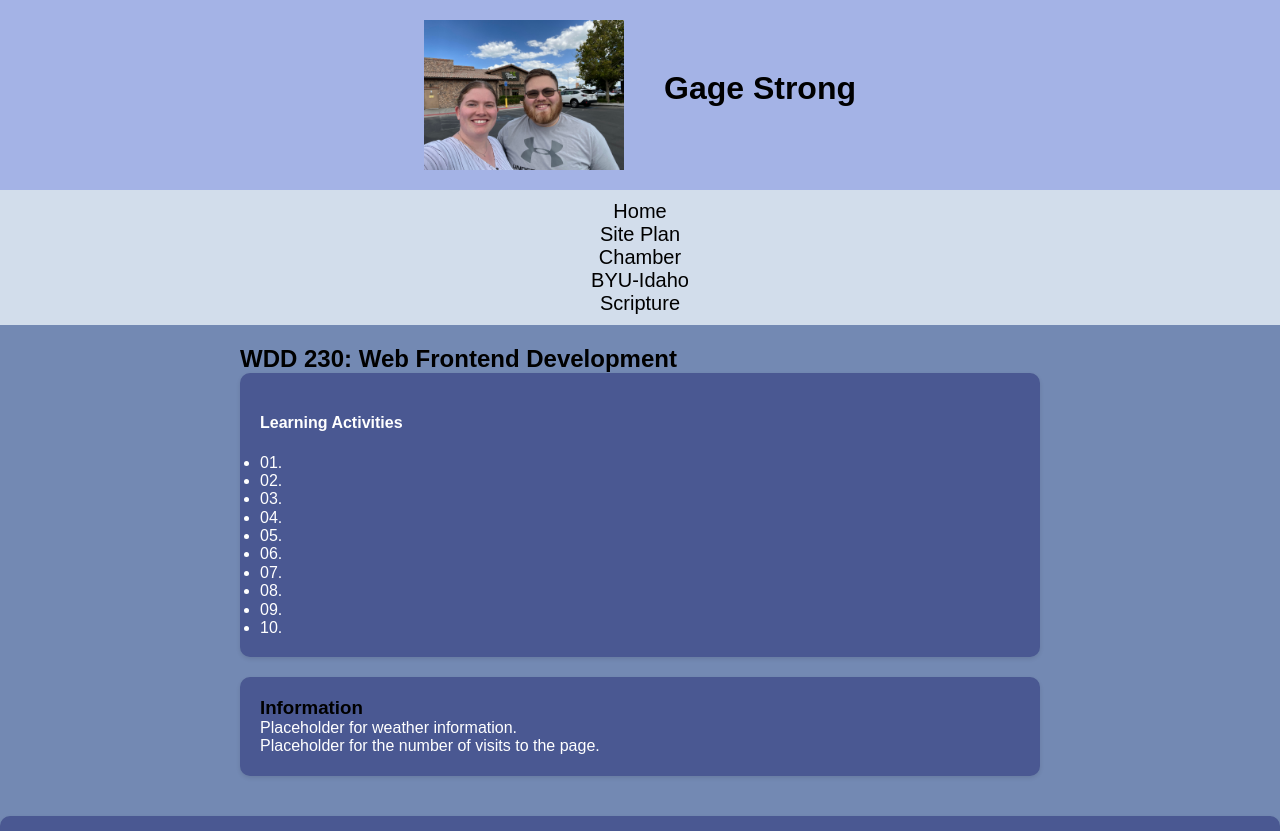
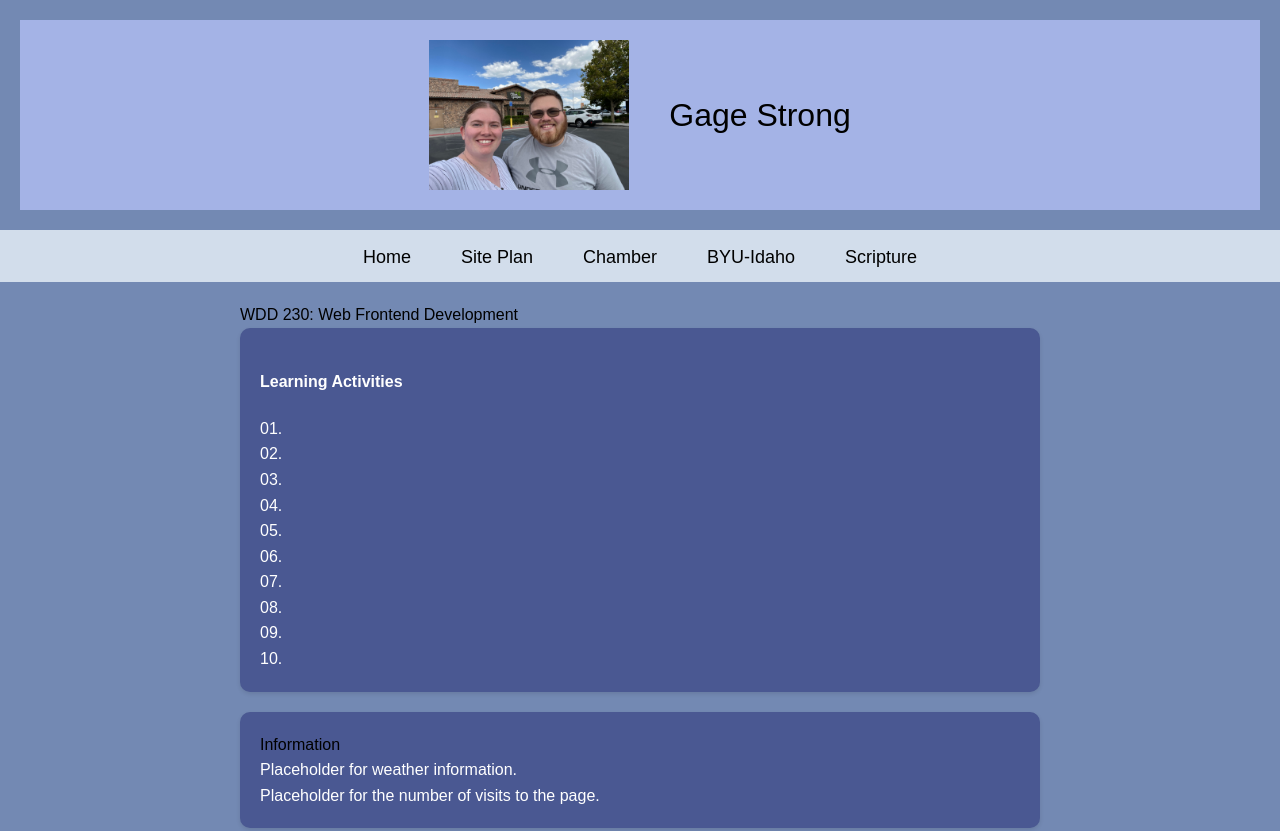
Before and after one commit to TheTubbyRaider/wdd230, a plain HTML site: page index.html in a window 1280 px wide. Shown: the top 831 px of the page. Drawn offline with nearby package versions, Linux system fonts and the light colour scheme.

Commit message:
updated screen size and normalize css

```diff
--- a/index.html
+++ b/index.html
@@ -11,9 +11,10 @@
     <meta property="homepage:type" content="website" />
     <meta property="homepage:url" content="http://127.0.0.1:5500/index.html" />
     <meta property="homepage:image" content="https://wasatchmovingco.com/wp-content/uploads/2019/04/Untitled-design-17.png" />
+    <link rel="stylesheet" href="styles/normalize.css">
+    <link rel="stylesheet" type="text/css" href="styles/larger.css">
+    <link rel="icon" href="images/favicon.ico">
     <link rel="stylesheet" type="text/css" href="styles/base.css">
-    <link rel="stylesheet" href="styles/normalize.css">
-    <link rel="icon" href="images/favicon.ico">
 
 </head>
 <body>
--- a/styles/base.css
+++ b/styles/base.css
@@ -29,7 +29,7 @@ main {
 
 h1 {
     padding-top: 50px;
-    font-size: 50px;
+    font-size: 40px;
     color: #000000;
 }
 
@@ -78,6 +78,26 @@ nav {
     padding: 10px 0;
 }
 
+nav ul {
+    display: flex;
+    flex-direction: column;
+}
+
+@media screen and (min-width: 768px) {
+    nav ul {
+        flex-direction: row;
+        justify-content: center;
+    }
+
+    nav li {
+        margin: 0 15px;
+    }
+
+    h1 {
+        font-size: 32px;
+    }
+}
+
 nav a {
     text-decoration: none;
     color: #000;
--- /dev/null
+++ b/styles/larger.css
@@ -0,0 +1,20 @@
+
+@media screen and (min-width: 768px) {
+
+    body {
+        font-size: 16px;
+        background-color: #f2f2f2;
+    }
+
+    header {
+        font-size:60px;
+        padding: 20px;
+    }
+    h1{
+        padding-top:35px;
+    }
+
+    nav a {
+        font-size: 18px;
+        margin: 0 15px;
+    }
--- a/styles/normalize.css
+++ b/styles/normalize.css
@@ -0,0 +1,41 @@
+body, h1, h2, h3, p, ul, li {
+    margin: 0;
+    padding: 0;
+    border: 0;
+    font-size: 100%;
+    font-weight: inherit;
+    vertical-align: baseline;
+    box-sizing: border-box;
+}
+
+
+ul, ol {
+    list-style: none;
+}
+
+
+body {
+    font-family: Arial, sans-serif;
+    line-height: 1.6;
+}
+
+a {
+    text-decoration: none;
+    color: #007BFF;
+}
+
+
+h1, h2, h3 {
+    margin: 0;
+}
+
+a {
+    text-decoration: none;
+    color: #333;
+}
+
+button {
+    border: none;
+    background: transparent;
+    cursor: pointer;
+}
```
